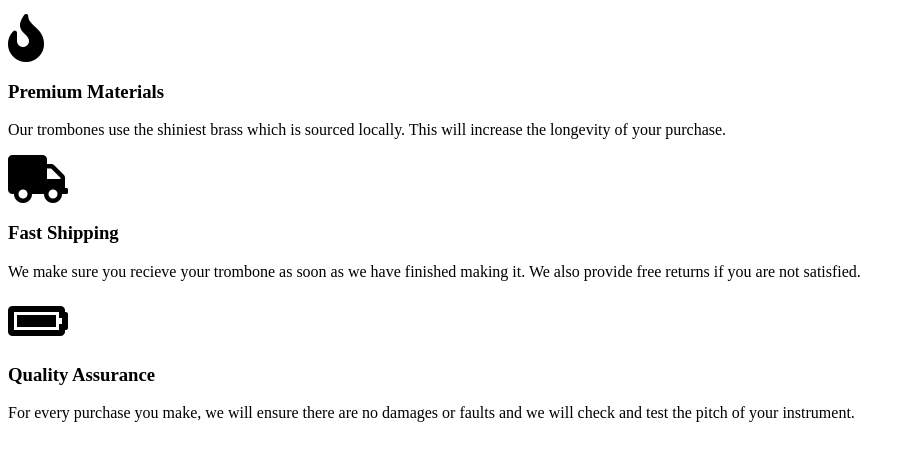
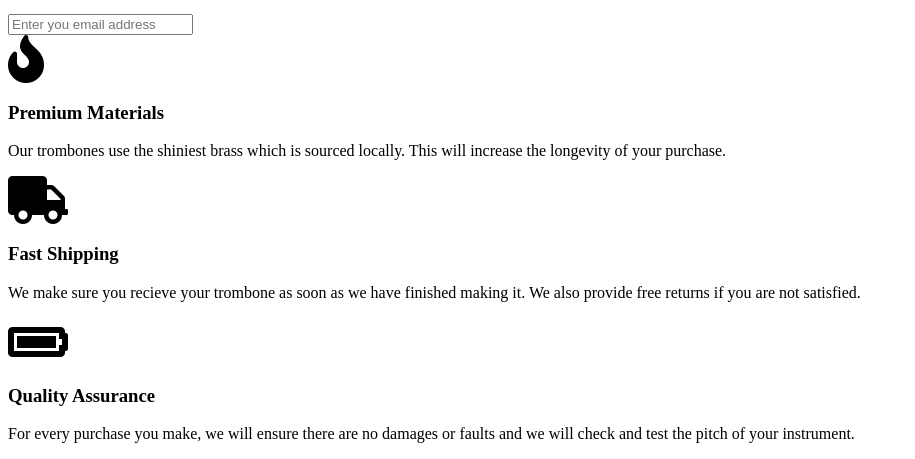
Before and after one commit to Wineshuga/microverse-uzo-eunice, a plain HTML site: page index.html in a window 1280 px wide. Shown: the part 384-843 px from the top of the page, without its empty margins (0-915 px from the left). Before the commit the page ends 822 px from the top, so only its background shows below. Drawn offline with Linux system fonts and the light colour scheme.

Commit message:
add form email

```diff
--- a/index.html
+++ b/index.html
@@ -23,6 +23,10 @@
     </nav>
   </header>
   <main>
+    <form id= "form=">
+      <input id="email" type="email" placeholder="Enter you email address">
+    </form>
+
     <div>
       <i class="fa fa-3x fa-fire"></i>
       <h3>Premium Materials</h3>
```
